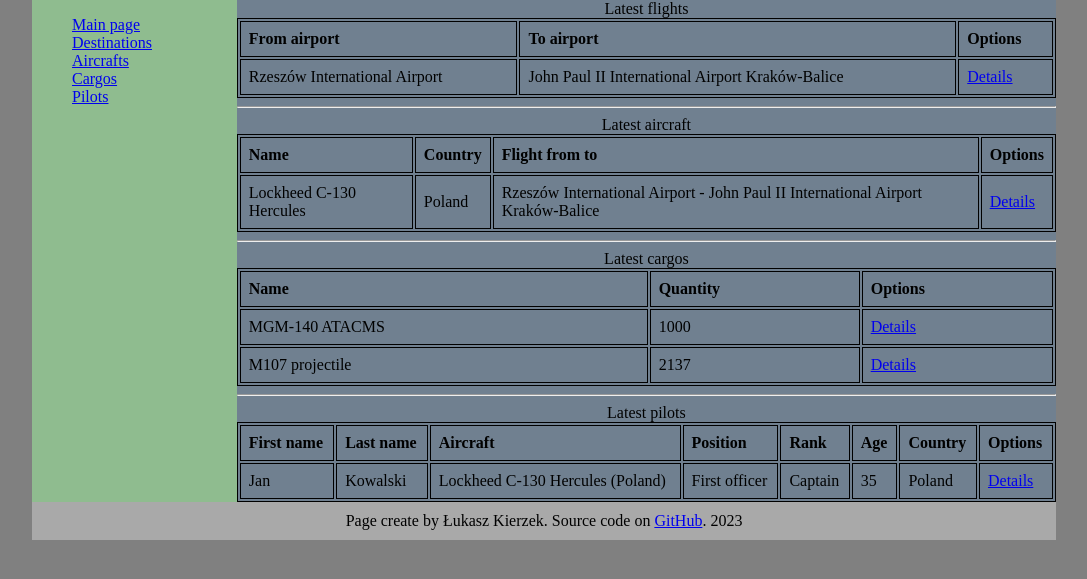
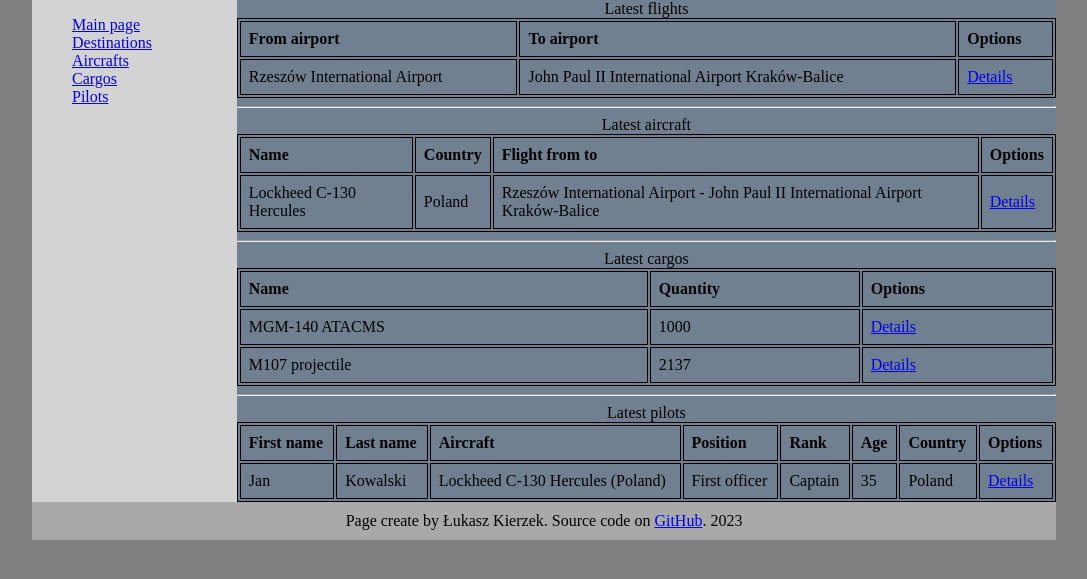
Before and after one commit to lukaskierzek/cargo_app, a Django app: page /airlift/ in a window 1280 px wide. Shown: the part 58-637 px from the top of the page, without its empty margins (96-1183 px from the left). Run offline with Django 4.2, Linux system fonts and the light colour scheme; data comes from the database, SQL or seed files in the repository.

Commit message:
Modified style.css
change background-color for nav darkseagreen -> lightgrey

```diff
--- a/airlift/static/airlift/style.css
+++ b/airlift/static/airlift/style.css
@@ -22,7 +22,7 @@ header {
 
 nav {
   width: 20%;
-  background-color: darkseagreen;
+  background-color: lightgrey;
 }
 
 main {
```
